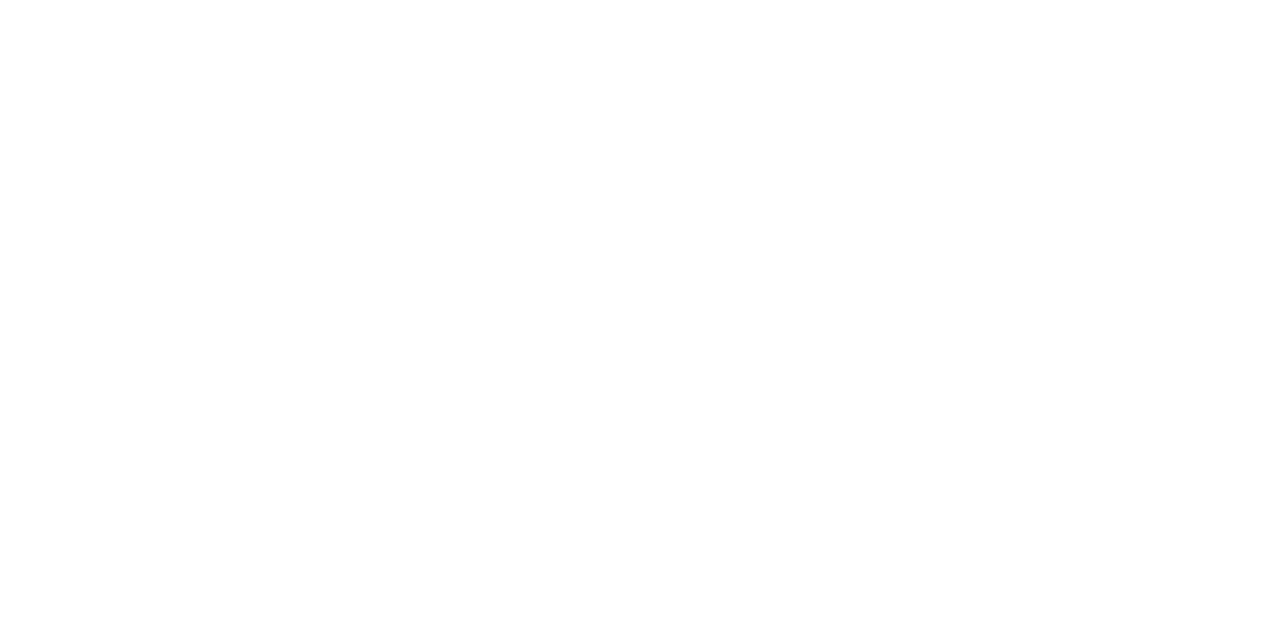
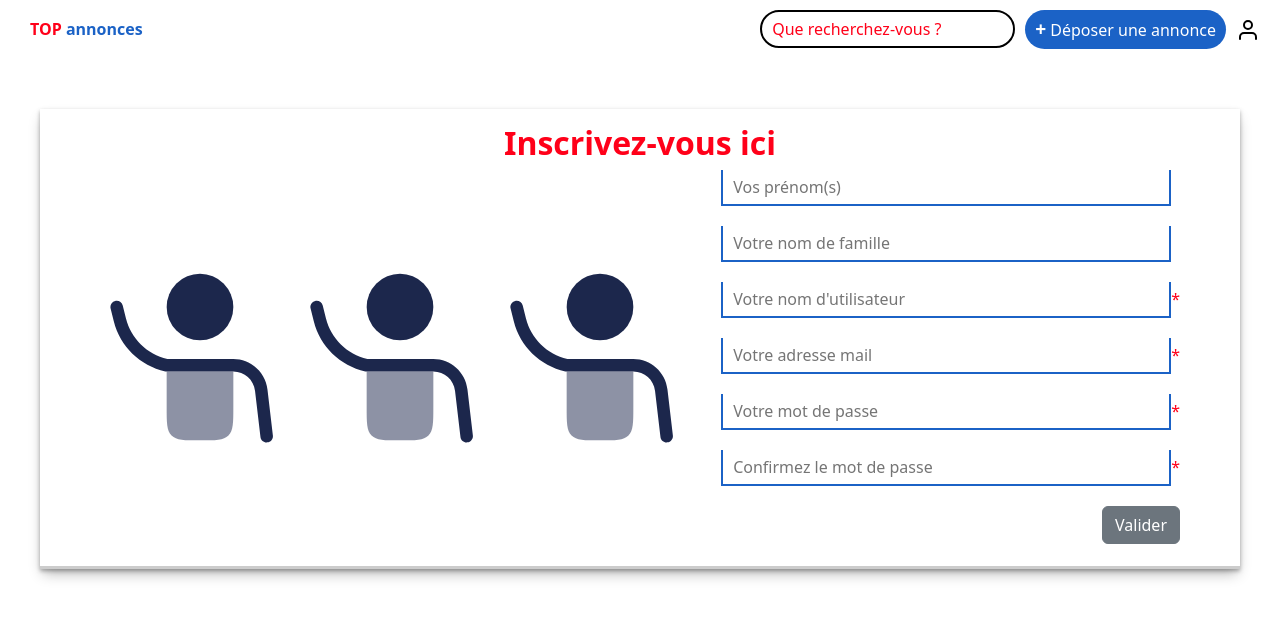
Before and after one commit to lumen5991/front_sites_annonces, a Vue app: page /register in a window 1280 px wide. Before the commit this address had no page. Shown: the top 618 px of the page. Built offline with nearby package versions, Linux system fonts and the light colour scheme.

Commit message:
modification de la navbar et page d'inscription

```diff
--- a/package.json
+++ b/package.json
@@ -13,6 +13,7 @@
   "dependencies": {
     "@popperjs/core": "^2.11.8",
     "animate.css": "^4.1.1",
+    "axios": "^1.6.3",
     "bootstrap": "^5.3.2",
     "jquery": "^3.7.1",
     "pinia": "^2.1.7",
--- a/src/assets/base.css
+++ b/src/assets/base.css
@@ -2,6 +2,7 @@
   --navbar-bg-color: #FF0019;
   --logo-bg-color: #fff;
   --blue-color: #2470A0;
+  --other-blue :#1B62C6;
 }
 
 *,
@@ -13,7 +14,7 @@
 }
 
 nav {
-  background-color: var(--navbar-bg-color);
+
   padding: 10px 20px;
   display: flex;
   align-items: center;
@@ -22,20 +23,20 @@
 }
 
 .logo {
-  background-color: var(--logo-bg-color);
+
   text-align: center;
   padding: 5px 10px;
 
 }
 
-.logo a {
+.logo_announce{
   text-decoration: none;
   color: var(--navbar-bg-color);
   font-weight: 900;
 }
 
 #logo_announce {
-  color: var(--blue-color);
+  color: var(--other-blue);
   font-weight: 900;
 }
 
@@ -47,21 +48,27 @@
 
 }
 
+
 .search {
   border-radius: 20px;
   outline: none;
   border: none;
   padding: 5px 10px;
+ /*  background-color: gray; */
+ border: 2px solid #000;
+}
+.search::placeholder{
+  color: var(--navbar-bg-color);
 }
 
 .add_announce {
-  background-color: var(--blue-color);
+  background-color: var(--other-blue);
   padding: 5px 10px;
   border-radius: 20px;
 
 }
 
-.add_announce a {
+.send_annonce{
   text-decoration: none;
   color: var(--logo-bg-color);
 }
@@ -87,9 +94,13 @@
 
 .icon_link {
   text-decoration: none;
-  color: var(--logo-bg-color);
   display: block;
   font-weight: bolder;
+  color: #000;
+}
+
+.icon_link:hover{
+  color: var(--navbar-bg-color);
 }
 
 .submenu {
@@ -100,6 +111,9 @@
   background-color: #fff;
   box-shadow: 0 2px 5px rgba(0, 0, 0, 0.1);
   border-radius: 5%;
+  z-index: 1;
+  width: 200px;
+  line-height:2,5px;
 }
 
 .icon_item:hover .submenu {
@@ -120,20 +134,41 @@
   color: var(--navbar-bg-color);
 }
 
-.hamburger{
-  font-size:x-large;
-  display: none;
-  font-weight: 800;
-  color: var(--logo-bg-color);
-}
+.container_register{
+  padding: 5px 10px;
+  margin: 50px 40px;
+  height: 100%;
+  box-shadow: rgba(0, 0, 0, 0.3) 0px 2px 4px, rgba(0, 0, 0, 0.3) 0px 7px 13px -3px, rgba(0, 0, 0, 0.2) 0px -3px 0px inset;
+  }
+
+  .register_content{
+    display: flex;
+    gap: 20px;
+    align-items: center;
+    justify-content: space-between;
+    margin-bottom: 20px;
+    padding: 0 50px;
+  }
+  .box_register_content_left{
+    text-align: center;
 
 
-.barner{
-  padding: 10px 20px;
-  height: 300px;
-  background-color: var(--blue-color) ;
-  color: var(--logo-bg-color);
-  display: flex;
-  align-items: center;
-  justify-content: space-between;
- }
+  }
+  .box_register_content_right{
+
+    margin-bottom: 20px;
+  }
+
+  .register_input{
+    padding: 5px 10px;
+    width: 450px;
+    outline-color: var(--other-blue);
+    border: 2px solid var(--other-blue);
+    border-top:none;
+  }
+
+ .register_input:focus{
+    outline-color: var(--navbar-bg-color);
+    border: 2px solid var(--navbar-bg-color);
+
+  }
--- /dev/null
+++ b/src/components/icons/registerUser.vue
@@ -0,0 +1,7 @@
+<template>
+<svg width="200px" height="200px" viewBox="0 0 24 24" fill="none" xmlns="http://www.w3.org/2000/svg">
+<path fill-rule="evenodd" clip-rule="evenodd" d="M1.81828 5.27239C2.22012 5.17193 2.62732 5.41625 2.72778 5.81809L3.10975 7.34596C3.71957 9.78523 5.64125 11.6764 8.0847 12.25H16.0002C18.0912 12.25 19.8512 13.8151 20.0956 15.8918L20.745 21.4124C20.7934 21.8237 20.4992 22.1965 20.0878 22.2449C19.6764 22.2933 19.3037 21.999 19.2553 21.5876L18.6058 16.0671C18.4504 14.7458 17.3306 13.75 16.0002 13.75H7.91785L7.83748 13.7321C4.80227 13.0576 2.40864 10.7262 1.65454 7.70976L1.27257 6.1819C1.17211 5.78005 1.41643 5.37285 1.81828 5.27239Z" fill="#1C274C"/>
+<path opacity="0.5" d="M8 13.75V18C8 19.8856 8 20.8284 8.58579 21.4142C9.17157 22 10.1144 22 12 22C13.8856 22 14.8284 22 15.4142 21.4142C16 20.8284 16 19.8856 16 18V13.75H8Z" fill="#1C274C"/>
+<circle cx="12" cy="6" r="4" fill="#1C274C"/>
+</svg>
+</template>
--- a/src/components/icons/user.vue
+++ b/src/components/icons/user.vue
@@ -1,3 +1,5 @@
 <template>
+
     <svg xmlns="http://www.w3.org/2000/svg" width="24" height="24" viewBox="0 0 24 24" fill="none" stroke="currentColor" stroke-width="2" stroke-linecap="round" stroke-linejoin="round" class="feather feather-user"><path d="M20 21v-2a4 4 0 0 0-4-4H8a4 4 0 0 0-4 4v2"></path><circle cx="12" cy="7" r="4"></circle></svg>
+
 </template>
--- a/src/components/navbar.vue
+++ b/src/components/navbar.vue
@@ -1,12 +1,14 @@
 <script setup lang="ts">
 import iconUser from "../components/icons/user.vue";
+import { RouterLink } from 'vue-router';
+
 </script>
 
 <template>
     <div>
         <nav>
             <div class="logo">
-                <a href="#" translate="no">
+                <a href="/" translate="no" class="logo_announce">
                     TOP <span id="logo_announce">annonces</span>
                 </a>
             </div>
@@ -17,7 +19,7 @@
                     </form>
                 </div>
                 <div class="add_announce">
-                    <a href="">
+                    <a href="" class="send_annonce">
                         <span id="plus">+</span> <span>Déposer une annonce</span>
                     </a>
                 </div>
@@ -26,24 +28,21 @@
                     <div class="user_icon">
                         <ul class="icon_list">
                             <li class="icon_item">
-                                <a href="#" class="icon_link">
+                                <RouterLink :to="`#`" class="icon_link">
                                     <iconUser />
-                                </a>
+                                </RouterLink>
                                 <ul class="submenu">
                                     <li>
-                                        <a href="#" class="submenu_link">S'inscrire</a>
+                                        <p>Pas de compte? <RouterLink :to="`/register`" class="submenu_link">S'inscrire</RouterLink> </p>
                                     </li>
                                     <li>
-                                        <a href="#" class="submenu_link">Se connecter</a>
+                                        <p>Déjà un compte? <RouterLink :to="`#`" class="submenu_link">Se connecter</RouterLink> </p>
+
                                     </li>
                                 </ul>
                             </li>
                         </ul>
                     </div>
-                </div>
-                <div class="hamburger" >
-                    <span id="openHam">&#9776;</span>
-                    <span id="closeHam">&#x2716;</span>
                 </div>
             </div>
         </nav>
--- /dev/null
+++ b/src/components/register.vue
@@ -0,0 +1,108 @@
+<script setup lang="ts">
+import navbar from './navbar.vue';
+import registerUser from './icons/registerUser.vue'
+import { ref } from 'vue';
+import clientHttp from "@/libs/clientHttp";
+import { useRouter } from 'vue-router';
+import { RouterLink } from 'vue-router';
+const router = useRouter();
+
+
+const firstname = ref('');
+const lastname = ref('')
+const username = ref('');
+const email = ref('');
+const password_confirmation = ref('');
+const password = ref('');
+
+const error = ref('');
+const successMessage = ref('');
+
+
+const createUser = async () => {
+    try {
+        const user = {
+            firstname: firstname.value,
+            lastname: lastname.value,
+            username: username.value,
+            email: email.value,
+            password: password.value,
+            password_confirmation: password_confirmation.value
+        };
+
+        const response = await clientHttp.post('http://localhost:3000/api/user/register', user);
+
+        console.log('Réponse du backend :', response.data);
+
+        successMessage.value = 'Inscription réussie';
+        error.value = '';
+        // router.replace('/verification');
+    } catch (err) {
+        console.error('Je suis pas connecté au backend :', err);
+
+        successMessage.value = '';
+        error.value = 'Erreur lors de la création de l\'utilisateur';
+    }
+};
+
+</script>
+
+<template>
+    <div>
+        <navbar />
+    </div>
+    <div class="container_register">
+        <div>
+            <h2 style="text-align: center; color: #FF0019; font-weight: 900; margin-top: 10px;">Inscrivez-vous ici</h2>
+            <form @submit.prevent="createUser">
+                <div v-if="error" class="alert alert-danger">{{ error }}</div>
+                <div v-if="successMessage" class="alert alert-success">{{ successMessage }}</div>
+
+
+                <div class="register_content">
+                    <div class="register_content_left">
+                        <registerUser />
+                        <registerUser />
+                        <registerUser />
+                    </div>
+                    <div class="register_content_right">
+                        <div class="box_register_content_right">
+                            <input type="text" v-model="firstname" class="register_input" id="firstname"
+                                placeholder="Vos prénom(s)">
+                        </div>
+                        <div class="box_register_content_right">
+                            <input type="text" v-model="lastname" class="register_input" id="lastname"
+                                placeholder="Votre nom de famille">
+                        </div>
+                        <div class="box_register_content_right">
+                            <input type="text" v-model="username" class="register_input" id="username"
+                                placeholder="Votre nom d'utilisateur">
+                            <label for="username" style="color: #FF0019;">*</label>
+                        </div>
+                        <div class="box_register_content_right">
+                            <input type="email" v-model="email" class="register_input" id="email"
+                                placeholder="Votre adresse mail">
+                            <label for="email" style="color: #FF0019;">*</label>
+                        </div>
+                        <div class="box_register_content_right">
+                            <input type="password" v-model="password" class="register_input" id="password"
+                                placeholder="Votre mot de passe">
+                            <label for="password" style="color: #FF0019;">*</label>
+                        </div>
+
+                        <div class="box_register_content_right">
+                            <input type="password" v-model="password_confirmation" class="register_input"
+                                id="password_confirmation" placeholder="Confirmez le mot de passe">
+                            <label for="password_confirmation" style="color: #FF0019;">*</label>
+                        </div>
+
+                        <div class="" style="text-align: right;">
+                            <button type="submit" class="btn btn-secondary" translate="no">Valider</button>
+                        </div>
+                    </div>
+                </div>
+            </form>
+        </div>
+</div></template>
+
+<style></style>
--- /dev/null
+++ b/src/libs/clientHttp.ts
@@ -0,0 +1,7 @@
+import axios from "axios";
+
+const clientHttp = axios.create({
+  baseURL: "http://localhost:3000/api",
+});
+
+export default clientHttp;
--- a/src/router/index.ts
+++ b/src/router/index.ts
@@ -1,5 +1,6 @@
 import { createRouter, createWebHistory } from 'vue-router'
 import Home from '@/views/Home.vue'
+import Register from '@/views/Register.vue'
 
 const router = createRouter({
   history: createWebHistory(import.meta.env.BASE_URL),
@@ -9,6 +10,11 @@
       name: 'home',
       component: Home
     },
+    {
+      path: '/register',
+      name: 'register',
+      component: Register
+    },
 
   ]
 })
--- /dev/null
+++ b/src/views/Register.vue
@@ -0,0 +1,6 @@
+<script setup lang="ts">
+    import register from '@/components/register.vue';
+</script>
+<template>
+    <register/>
+</template>
```
Also changed, not shown: src/assets/responsive.css (+36 -12 lines), src/components/barner.vue (+49 -15 lines), 1 other file (tests, documents, lock files or other folders).
